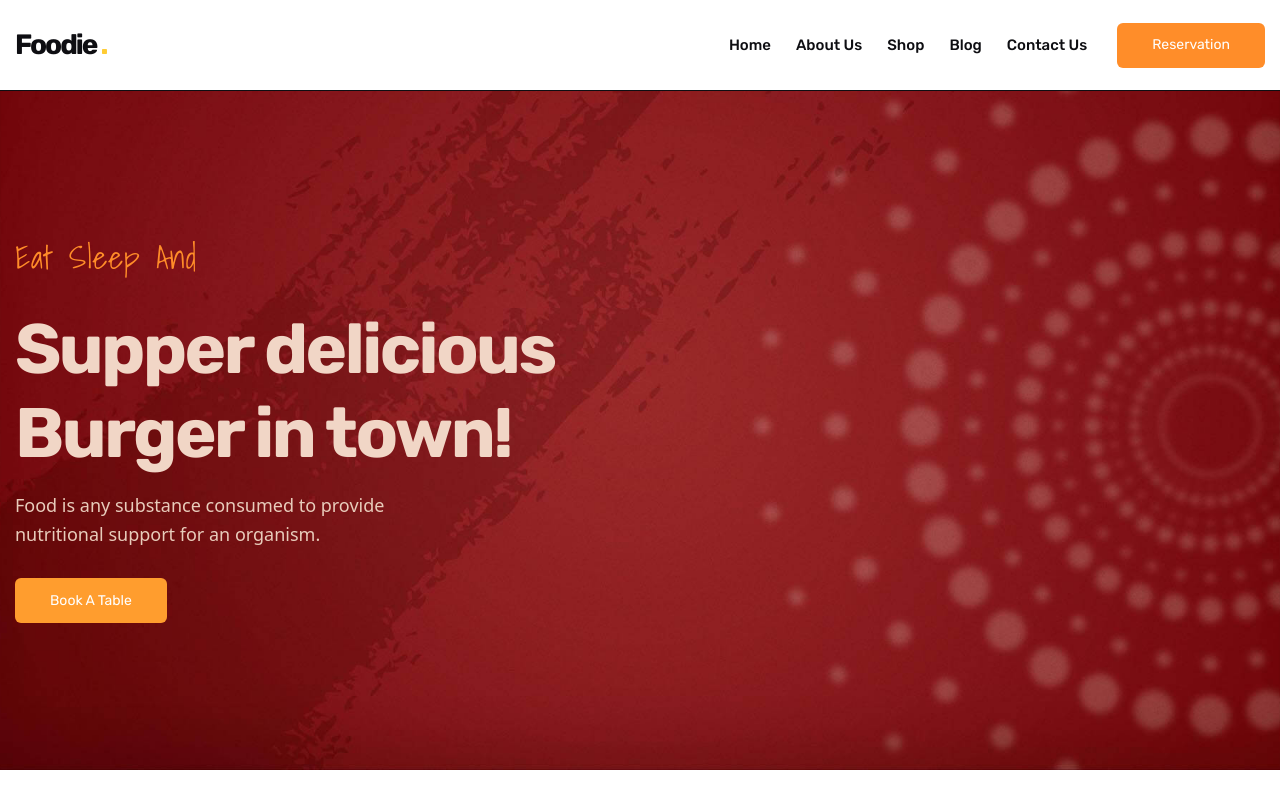
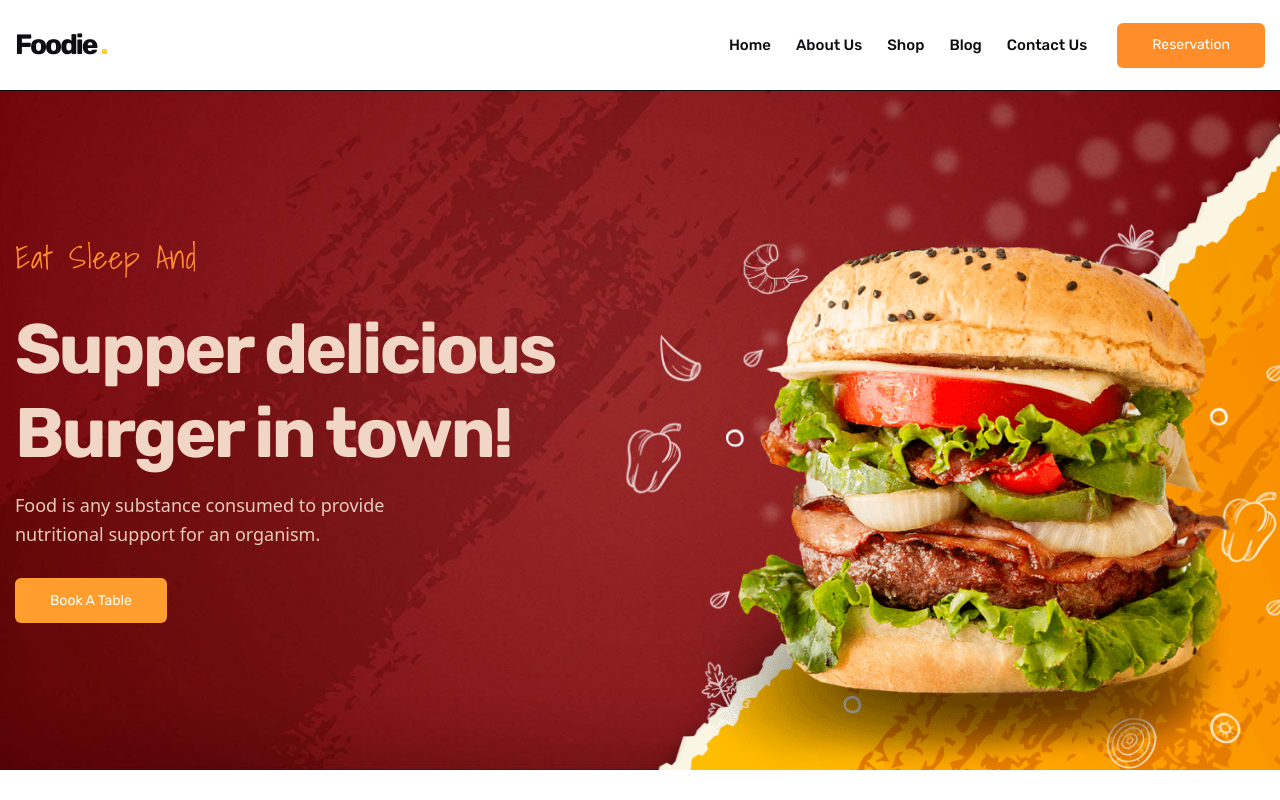
Before and after one commit to sorenblank/burgir-nextjs, a Next.js app: page / in a window 1280 px wide. Built offline with nearby package versions, Linux system fonts and the light colour scheme.

Commit message:
Hero Completed

```diff
--- a/app/components/Image.jsx
+++ b/app/components/Image.jsx
@@ -0,0 +1,13 @@
+import Image from 'next/image';
+
+const Img = ({ alt = '', ...props }) => {
+  return (
+    <Image
+      unoptimized={true}
+      alt={alt}
+      {...props}
+    />
+  );
+};
+
+export default Img;
--- a/app/pages/Hero.jsx
+++ b/app/pages/Hero.jsx
@@ -1,8 +1,9 @@
 import Button from "../components/Button"
+import Img from "../components/Image"
 
 const Hero = () => {
   return (
-    <section className="bg-no-repeat bg-cover bg-center pt-[145px] pb-[60px] text-center md:relative md:text-left md:overflow-hidden md:z-[1] lg:min-h-[660px] lg:grid lg:items-center xl:min-h-[770px]" style={{backgroundImage: "url('/hero-bg.jpg')"}}>
+    <section className="bg-no-repeat bg-cover bg-center pt-[145px] pb-[60px] text-center md:relative md:text-left md:overflow-hidden md:z-[1] lg:min-h-[660px] lg:grid lg:items-center xl:min-h-[770px]" style={{ backgroundImage: "url('/hero-bg.jpg')" }}>
       <div className="container">
         <div className="md:mx-0">
           <p className="text-n-darkOrange font-shadows text-[1.8rem] tracking-[1px] mb-[25px] lg:text-[32px]">Eat Sleep And</p>
@@ -10,7 +11,24 @@ const Hero = () => {
           <p className="text-n-desertSand text-[16px] mx-auto max-w-[44ch] mt-[15px] mb-[30px] lg:text-[18px] md:mx-0">Food is any substance consumed to provide nutritional support for an organism.</p>
           <Button className="mx-auto md:mx-0">Book A Table</Button>
         </div>
+
+        <figure className="hidden md:block absolute top-[calc(50%+86px)] -translate-y-1/2 right-[50px] max-w-[40%] aspect-[1/0.9] lg:max-w-[45%] lg:top-auto lg:bottom-0 lg:translate-y-0">
+          <Img
+            className="w-full h-auto md:scale-[1.4] md:translate-x-[20px] md:translate-y-[-20px]"
+            src={"hero-banner-bg.png"}
+            width={820}
+            height={716}
+            alt="Burgir Bg" />
+          <Img
+            src={"hero-banner.png"}
+            width={700}
+            height={637}
+            alt="Burgir"
+            className="absolute bottom-0" />
+        </figure>
       </div>
+
+      <div className="hidden md:block absolute right-0 bottom-[-2px] w-full h-full bg-no-repeat bg-contain bg-right-bottom pointer-events-none z-[-1]" style={{ backgroundImage: "url('/hero-bg-shape.png')"}}></div>
     </section>
   )
 }
```
Also changed, not shown: public/hero-banner.png. Lines whose indentation alone changed are shown as unchanged.
